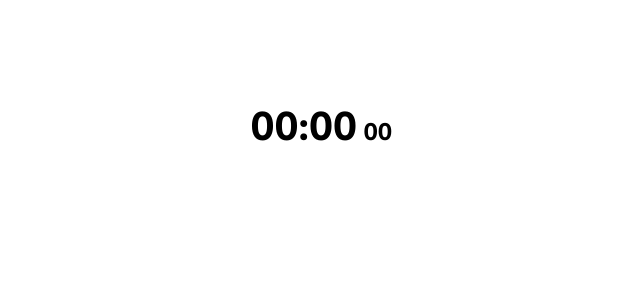
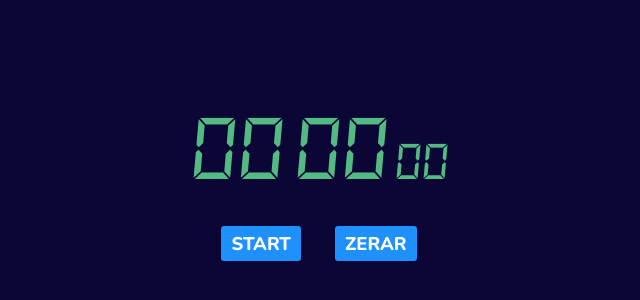
Before and after one commit to leonardoweiss/StopWatch, a plain HTML site: page codes/index.html in a window 1280 px wide. Shown: the part 148-448 px from the top of the page, without its empty margins (321-961 px from the left). Drawn offline with nearby package versions, Linux system fonts and the light colour scheme; a web font is replaced by a local one.

Commit message:
changing events to click, joining start and pause functions, changing font-family, and changing color palette

```diff
--- a/codes/index.html
+++ b/codes/index.html
@@ -20,8 +20,12 @@
         </head>
 
         <body>
-            <span id="minutes">00:</span>
-            <span id="seconds">00</span>
-            <span id="fSec">00</span>
+            <span id="minutes" class="numbers">00</span>
+            <span id="seconds" class="numbers">00</span>
+            <span id="fSec" class="numbers">00</span>
+            <div id="instructions">
+                <button type="button" id="start" class="buttons">START</button>
+                <button type="button" id="zerar" class="buttons">ZERAR</button>
+            </div>
         </body>
     </html>
--- a/codes/script.js
+++ b/codes/script.js
@@ -1,28 +1,26 @@
 var min = 0;
 var sec = 0;
 var fSec = 0;
+
 var minutes = document.querySelector('#minutes');
 var seconds = document.querySelector('#seconds');
 var fractionSec = document.querySelector('#fSec');
 
+var button = document.querySelector('#start');
+var stop = document.querySelector('#zerar');
+
+var condition = true;
+
 var stopWatch;
 
-addEventListener('keypress', (enter) =>{
-	if(enter.which == 13){
-		clearInterval(stopWatch);
-	  }
-}, false);
+stop.addEventListener('click', () =>{
+	clearInterval(stopWatch);
+	min = 0; sec = 0; fSec = 0;
+	fractionSec.innerHTML = '00'; seconds.innerHTML = '00'; minutes.innerHTML = '00';
+});
 
-addEventListener('keypress', (p) =>{
-	if(p.which == 112){
-		clearInterval(stopWatch);
-		min = 0; sec = 0; fSec = 0;
-		fractionSec.innerHTML = '00'; seconds.innerHTML = '00'; minutes.innerHTML = '00';
-	  }
-}, false);
-
-addEventListener('keypress', (space) =>{
-	if(space.which == 32){
+button.addEventListener('click', () =>{
+	if(condition){
 		stopWatch = setInterval(() => {
 			if (fSec < 9) {
 				fractionSec.innerHTML = '0' + ++fSec;
@@ -30,6 +28,7 @@ addEventListener('keypress', (space) =>{
 				fractionSec.innerHTML = ++fSec;
 			}
 			if (fSec > 99) {
+				fractionSec.innerHTML = '00'
 				fSec = 0;
 				if (sec < 9) {
 					seconds.innerHTML = '0' + ++sec;
@@ -40,12 +39,16 @@ addEventListener('keypress', (space) =>{
 					seconds.innerHTML = '00';
 					sec = 0;
 					if (min < 9) {
-						minutes.innerHTML = '0' + ++min + ':';
+						minutes.innerHTML = '0' + ++min;
 					} else {
-						minutes.innerHTML = ++min + ':';
+						minutes.innerHTML = ++min;
 					}
 				}
 			}
 		}, 10);
+		condition = false;
+	  } else {
+		clearInterval(stopWatch);
+		condition = true;
 	  }
-}, false);
+});
--- a/codes/style.css
+++ b/codes/style.css
@@ -3,20 +3,53 @@
     padding: 0;
 }
 
-body{
-    font-family: 'Nunito', sans-serif;
-    text-align: center;
+:root{
+--color1: #9FD86B;
+--color2: #53ba83;
+--color3: #059b9a;
+--color4: #095169;
+--color5: #0c0636;
 }
 
-span{
+@font-face {
+    font-family: "Digital Clock";
+    src: url("font/DS-Digital-Italic.woff");
+}
+
+body{
+    text-align: center;
+    background-color: var(--color5);
+}
+
+.numbers{
     display: inline-block;
     margin-top: 15.5rem;
-    font-size: 2.5rem;
-    width: 3.25rem;
+    font-size: 6rem;
+    width: 6.25rem;
+    font-family: "Digital Clock";
+    color: var(--color2);
 }
 
 #fSec{
-    font-size: 1.5rem;
-    width: 1.5rem;
+    font-size: 3.45rem;
+    width: 3.7rem;
     text-align: left;
 }
+
+#instructions{
+    text-align: center;
+    margin-top: 25px;
+}
+
+#instructions .buttons{
+    display: inline-block;
+    margin: 5px 15px;
+    border-radius: 3px;
+    background-color: dodgerblue;
+    color: #fff;
+    padding: 5px 10px;
+    font-size: 1.15rem;
+    border: none;
+    cursor: pointer;
+    font-family: 'Nunito', sans-serif;
+}
```
Also changed, not shown: codes/font/DS-Digital-Italic.woff (added).
